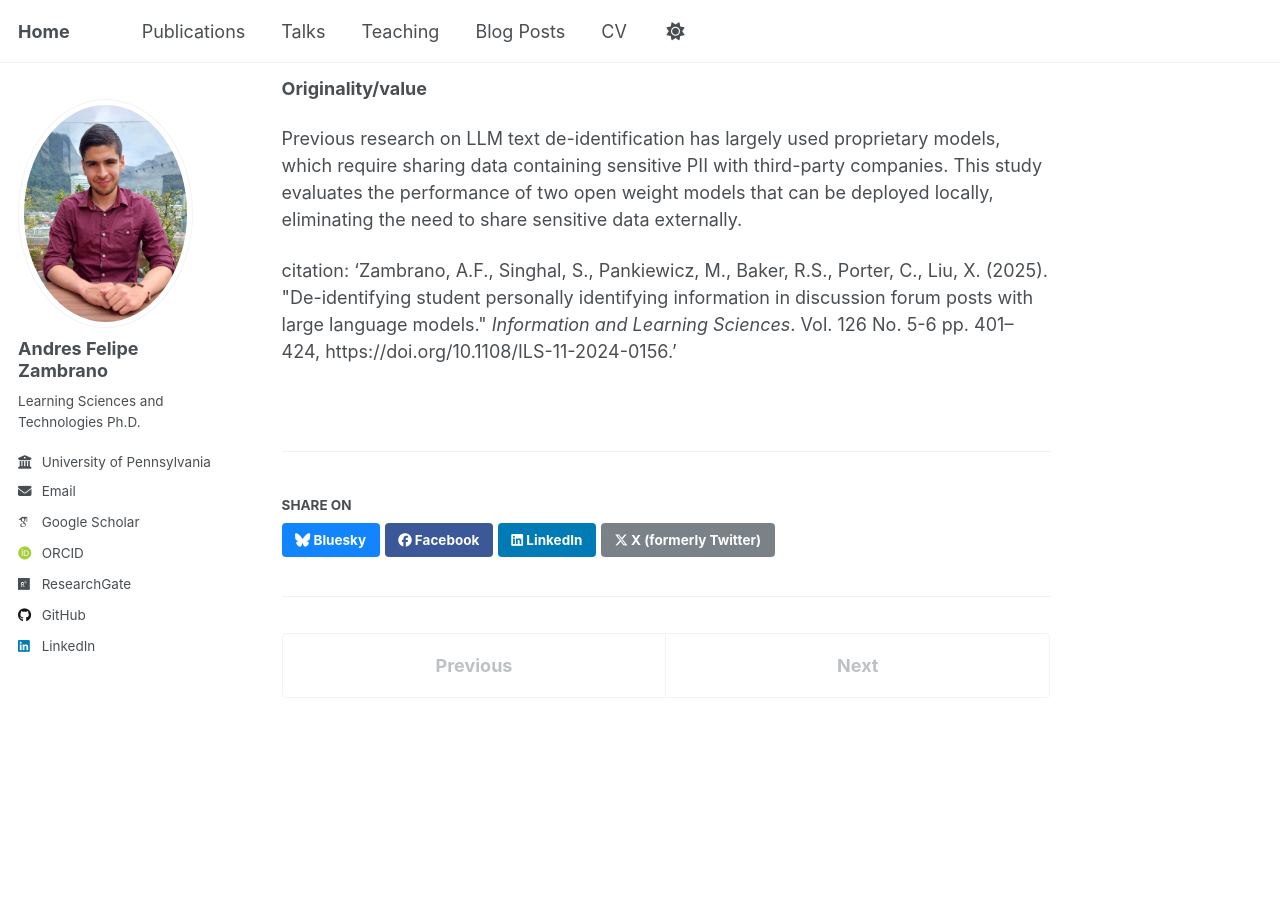
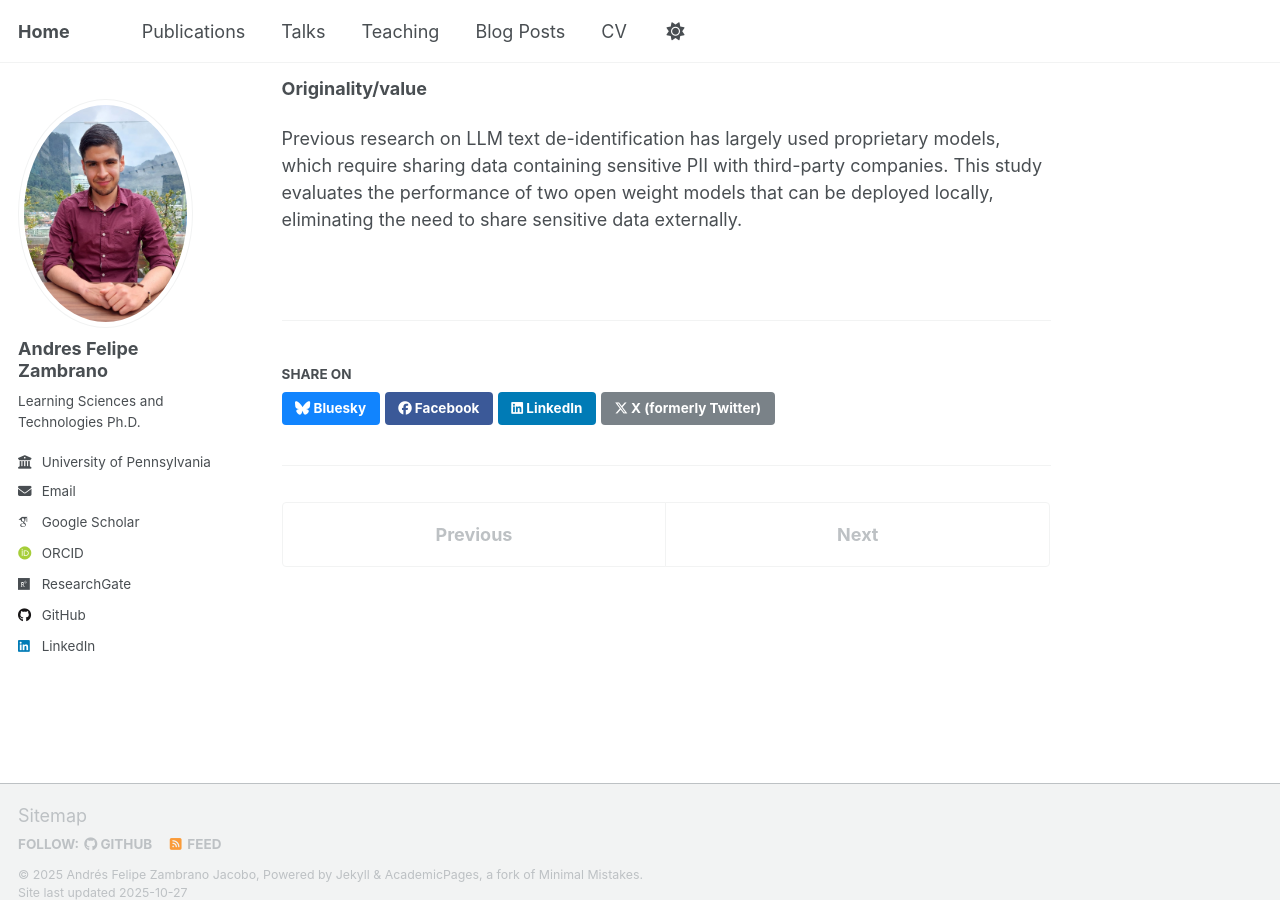
Before and after one commit to afzambrano/afzambrano.github.io, a Jekyll site: the page built from _publications/2025-01-de-identification-journal.md, in a window 1280 px wide and 900 px high, scrolled down 1032 px. Built offline with Jekyll 4.4.1, drawn with Linux system fonts in a browser that asks for light colours; some web fonts are replaced; a script that is not in the unit is left out.

Commit message:
Update 2025-01-de-identification-journal.md

```diff
--- a/_publications/2025-01-de-identification-journal.md
+++ b/_publications/2025-01-de-identification-journal.md
@@ -32,5 +32,3 @@ The use of downloadable LLMs enables researchers to de-identify data without tra
 **Originality/value**
 
 Previous research on LLM text de-identification has largely used proprietary models, which require sharing data containing sensitive PII with third-party companies. This study evaluates the performance of two open weight models that can be deployed locally, eliminating the need to share sensitive data externally.
-
-citation: 'Zambrano, A.F., Singhal, S., Pankiewicz, M., Baker, R.S., Porter, C., Liu, X. (2025). &quot;De-identifying student personally identifying information in discussion forum posts with large language models.&quot; <i>Information and Learning Sciences</i>. Vol. 126 No. 5-6 pp. 401–424, https://doi.org/10.1108/ILS-11-2024-0156.'
```
